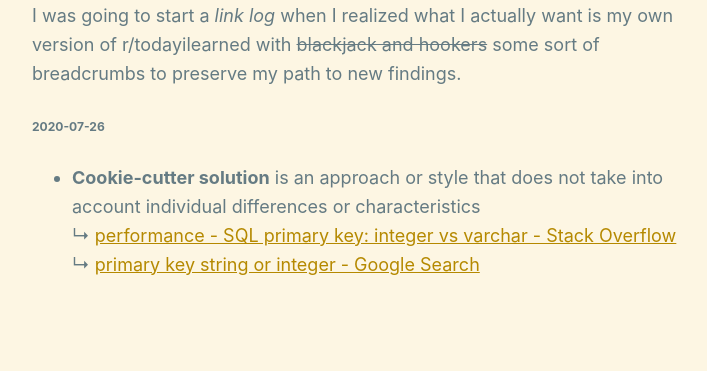
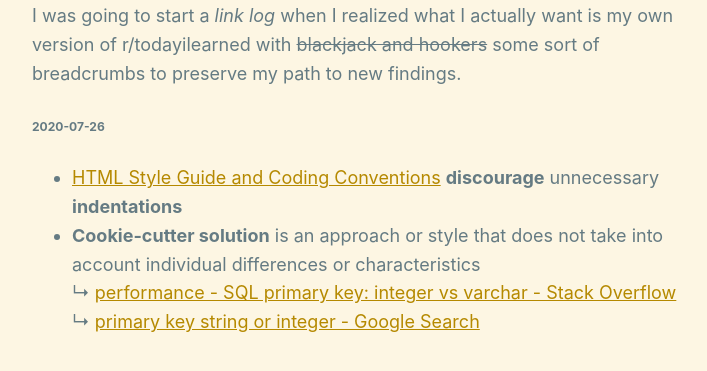
Before and after one commit to mfilenko/mfilenko.github.io, a plain HTML site: page cotd.html in a window 1280 px wide. Shown: the part 89-460 px from the top of the page, without its empty margins (273-980 px from the left). Drawn offline with Linux system fonts and the light colour scheme.

Commit message:
There should be no unnecessary indentations in HTML
When I first started to work on this website I think I used
[Brackets][1] editor which had 4 spaces as its default indentation
setting for HTML and CSS.

Later, when I moved editing of this project to Emacs, I was frustrated
by Emacs putting two spaces instead.

So I decided to google if there's a common convention for it to
[get this finally straight][2] once and for all.

Turns out, w3schools.com (which is a sort of authority for me when it
comes to web development) discourages any indentation that doesn't have
a reason for it!

[1]: http://brackets.io/
[2]:
https://stackoverflow.com/questions/5430806/html-indenting-standard-tab-or-two-spaces

PS I guess, I'll have to reformat my website completely now at some
point later on :sweat_smile:

```diff
--- a/cotd.html
+++ b/cotd.html
@@ -16,6 +16,7 @@
         <h6>2020-07-26</h6>
 
         <ul>
+            <li><a href="https://www.w3schools.com/html/html5_syntax.asp">HTML Style Guide and Coding Conventions</a> <strong>discourage</strong> unnecessary <strong>indentations</strong></li>
             <li><strong>Cookie-cutter solution</strong> is an approach or style that does not take into account individual differences or characteristics<br>&#8627;&nbsp;<a href="https://stackoverflow.com/questions/3162202/sql-primary-key-integer-vs-varchar">performance - SQL primary key: integer vs varchar - Stack Overflow</a><br>&#8627;&nbsp;<a href="https://www.google.com/search?q=primary%20key%20string%20or%20integer">primary key string or integer - Google Search</a></li>
         </ul>
     </body>
```
